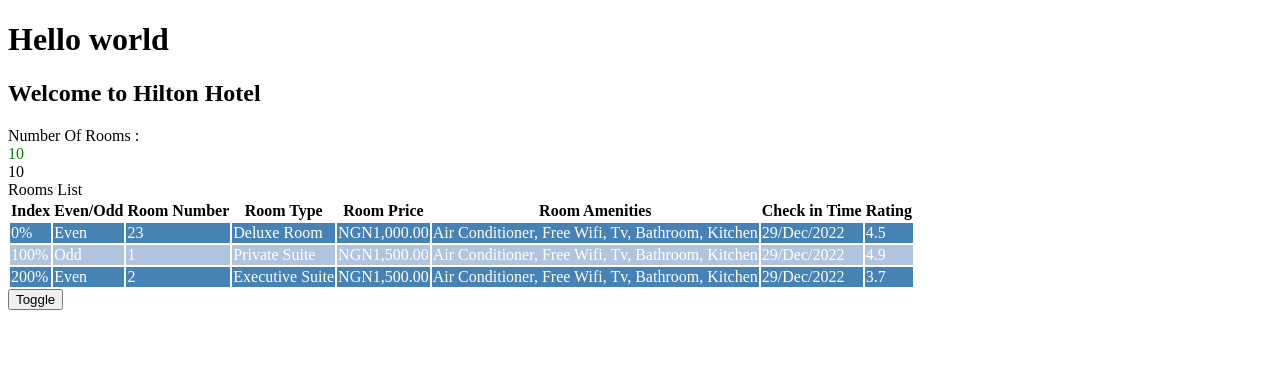
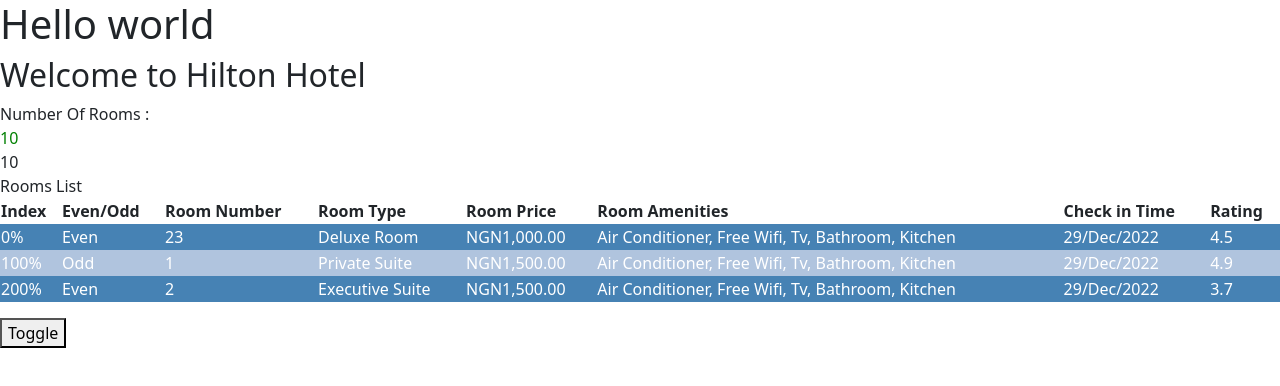
Before and after one commit to steph-codes/hotelinventoryapp, an Angular app: page / in a window 1280 px wide. Shown: the top 386 px of the page. Built offline with nearby package versions, Linux system fonts and the light colour scheme.

Commit message:
bootstrap installation

```diff
--- a/angular.json
+++ b/angular.json
@@ -30,7 +30,8 @@
                             "src/assets"
                         ],
                         "styles": [
-                            "src/styles.scss"
+                            "src/styles.scss",
+                            "node_modules/bootstrap/dist/css/bootstrap.min.css"
                         ],
                         "scripts": []
                     },
--- a/package.json
+++ b/package.json
@@ -18,6 +18,7 @@
     "@angular/platform-browser": "^15.0.0",
     "@angular/platform-browser-dynamic": "^15.0.0",
     "@angular/router": "^15.0.0",
+    "bootstrap": "^5.2.3",
     "ngx-bootstrap": "^6.2.0",
     "rxjs": "~7.5.0",
     "tslib": "^2.3.0",
--- a/src/app/rooms/rooms.component.html
+++ b/src/app/rooms/rooms.component.html
@@ -13,7 +13,7 @@
 <div *ngIf="rooms.availableRooms > 0">
   Rooms List
   <!--- {{ roomList }} -->
-  <table>
+  <table class="table">
     <tr>
       <th>Index</th>
       <th>Even/Odd</th>
--- a/src/styles.scss
+++ b/src/styles.scss
@@ -1 +1,3 @@
 /* You can add global styles to this file, and also import other style files */
+
+// @import'bootstrap/dist/css/bootstrap.min.css';
```
Also changed, not shown: 1 other file (tests, documents, lock files or other folders).
